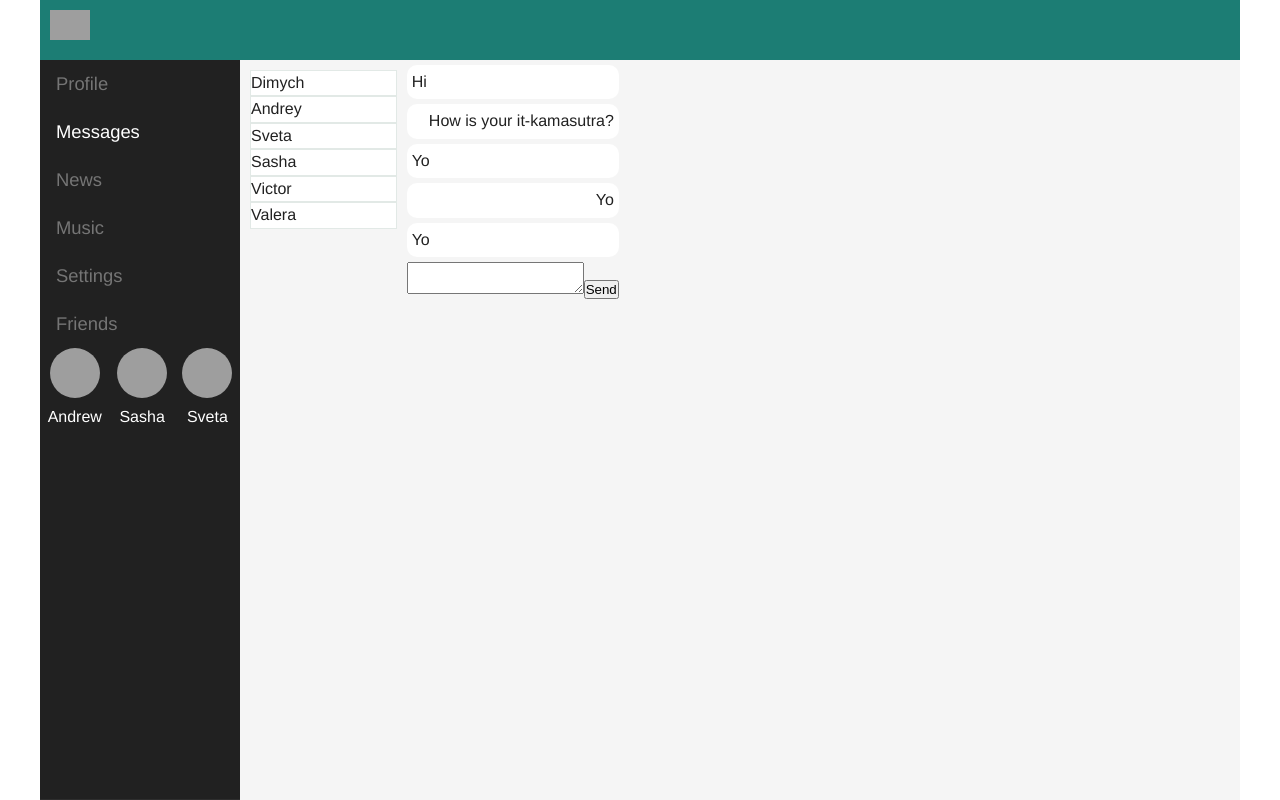
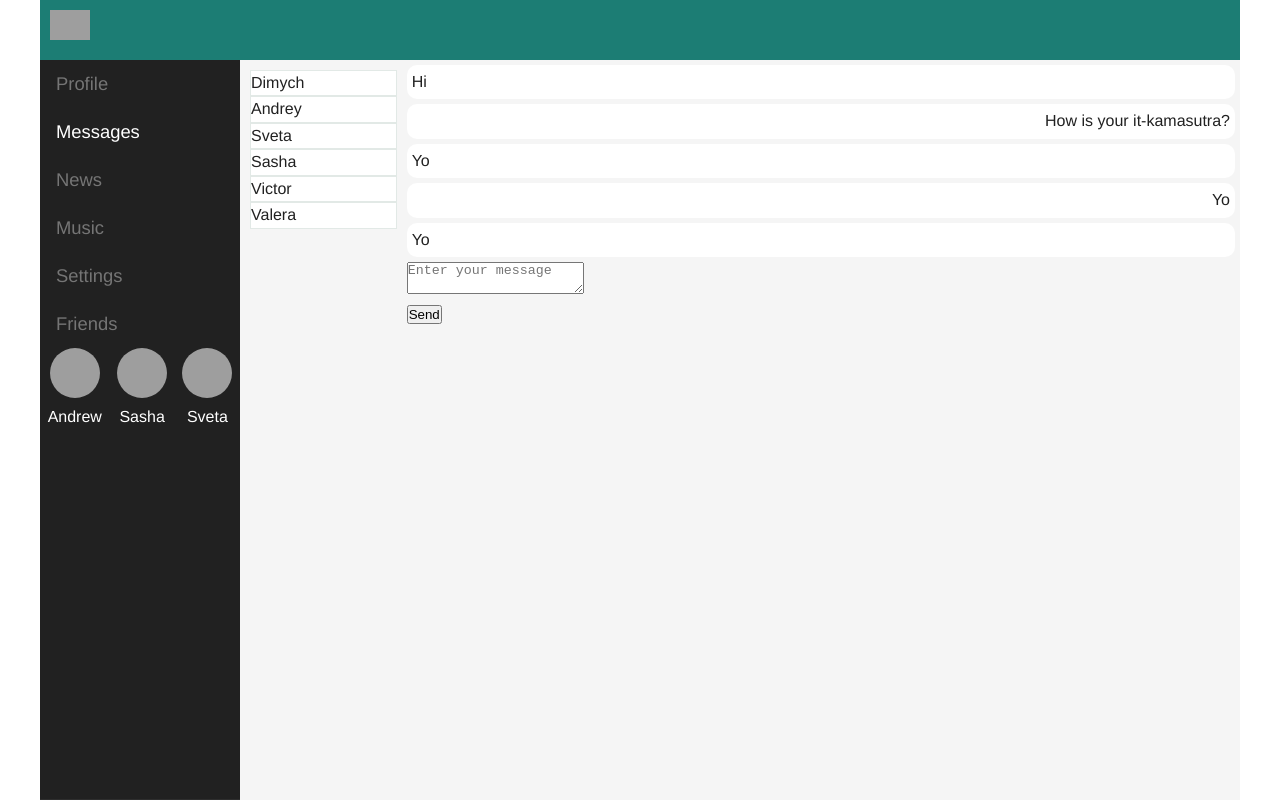
Before and after one commit to Kaifatch/pathOfSamurai, a React (Create React App) app: page /dialogs in a window 1280 px wide. Built offline with nearby package versions, Linux system fonts and the light colour scheme; grey boxes are pictures that could not be loaded.

Commit message:
add reducer

```diff
--- a/src/components/Dialogs/Dialogs.jsx
+++ b/src/components/Dialogs/Dialogs.jsx
@@ -3,18 +3,18 @@ import styles from "./Dialogs.module.css";
 import DialogItem from "./DialogItem/DialogItem";
 import Message from "./Message/Message";
 import {
-  sendMessageActionCreator,
-  setNewMessageTextActionCreator,
-} from "../../redux/state";
+  sendMessageCreator,
+  setNewMessageBodyCreator,
+} from "../../redux/dialogs-reducer";
 
 const Dialogs = (props) => {
-  let sendMessage = () => props.dispatch(sendMessageActionCreator());
+  let sendMessage = () => props.dispatch(sendMessageCreator());
 
-  let newMessageElement = React.createRef();
+  let newMessageBody = props.dialogsPage.newMessageBody;
 
-  let onMessageChange = () => {
-    let text = newMessageElement.current.value;
-    let action = setNewMessageTextActionCreator(text);
+  let onMessageChange = (event) => {
+    let body = event.target.value;
+    let action = setNewMessageBodyCreator(body);
     props.dispatch(action);
   };
 
@@ -30,13 +30,15 @@ const Dialogs = (props) => {
     <div className={styles.dialogs}>
       <ul className={styles.dialogsItems}>{dialogsElements}</ul>
       <div className={styles.messages}>
+        <div>{messagesElements}</div>
         <div>
-          {messagesElements}
           <textarea
+            placeholder="Enter your message"
             onChange={onMessageChange}
-            ref={newMessageElement}
-            value={props.dialogsPage.newMessageText}
+            value={newMessageBody}
           />
+        </div>
+        <div>
           <button onClick={sendMessage}>Send</button>
         </div>
       </div>
--- a/src/components/Dialogs/Dialogs.module.css
+++ b/src/components/Dialogs/Dialogs.module.css
@@ -31,6 +31,4 @@
 .messages {
   margin-right: 5px;
   margin-top: 5px;
-  display: flex;
-  align-items: stretch;
 }
--- a/src/components/Profile/MyPosts/MyPosts.jsx
+++ b/src/components/Profile/MyPosts/MyPosts.jsx
@@ -2,18 +2,18 @@ import React from "react";
 import styles from "./MyPosts.module.css";
 import Post from "./Post/Post";
 import {
-  addPostActionCreator,
-  setNewPostTextActionCreator,
-} from "../../../redux/state";
+  addPostCreator,
+  setNewPostTextCreator,
+} from "../../../redux/profile-reducer";
 
 const MyPosts = (props) => {
-  let addPost = () => props.dispatch(addPostActionCreator());
+  let addPost = () => props.dispatch(addPostCreator());
 
   let newPostElement = React.createRef();
 
   let onPostChange = () => {
     let text = newPostElement.current.value;
-    let action = setNewPostTextActionCreator(text);
+    let action = setNewPostTextCreator(text);
     props.dispatch(action);
   };
 
--- a/src/index.js
+++ b/src/index.js
@@ -3,7 +3,7 @@ import ReactDOM from 'react-dom';
 import './index.css';
 import App from './App';
 import * as serviceWorker from './serviceWorker';
-import store from './redux/state';
+import store from './redux/store';
 import { BrowserRouter } from 'react-router-dom';
 
 let rerenderEntireTree = (state) => {
--- /dev/null
+++ b/src/redux/dialogs-reducer.js
@@ -0,0 +1,27 @@
+const SEND_MESSAGE = "SEND-MESSAGE";
+const SET_NEW_MESSAGE_BODY = "SET-NEW-MESSAGE-BODY";
+
+const dialogsReducer = (state, action) => {
+
+  switch (action.type) {
+    case SEND_MESSAGE:
+      let body = state.newMessageBody;
+      state.messages.push({ id: 6, message: body });
+      state.newMessageBody = "";
+      return state;
+
+    case SET_NEW_MESSAGE_BODY:
+      state.newMessageBody = action.body;
+      return state;
+
+    default:
+      return state;
+  }
+}
+
+export const sendMessageCreator = () => ({ type: SEND_MESSAGE });
+
+export const setNewMessageBodyCreator = (body) =>
+  ({ type: SET_NEW_MESSAGE_BODY, body: body });
+
+export default dialogsReducer;
--- /dev/null
+++ b/src/redux/profile-reducer.js
@@ -0,0 +1,31 @@
+const ADD_POST = "ADD-POST";
+const SET_NEW_POST_TEXT = "SET-NEW-POST-TEXT";
+
+const profileReducer = (state, action) => {
+
+  switch (action.type) {
+    case ADD_POST:
+      let newPost = {
+        id: 5,
+        message: state.newPostText,
+        likesCount: 0
+      };
+      state.posts.push(newPost);
+      state.newPostText = "";
+      return state;
+
+    case SET_NEW_POST_TEXT:
+      state.newPostText = action.postText;
+      return state;
+
+    default:
+      return state;
+  }
+}
+
+export const addPostCreator = () => ({ type: ADD_POST });
+
+export const setNewPostTextCreator = (text) =>
+  ({ type: SET_NEW_POST_TEXT, postText: text });
+
+export default profileReducer;
--- /dev/null
+++ b/src/redux/sidebar-reducer.js
@@ -0,0 +1,7 @@
+const sidebarReducer = (state, action) => {
+
+
+  return state;
+}
+
+export default sidebarReducer;
--- a/src/redux/state.js
+++ /dev/null
@@ -1,157 +0,0 @@
-const ADD_POST = "ADD-POST";
-const SET_NEW_POST_TEXT = "SET-NEW-POST-TEXT";
-const SEND_MESSAGE = "SEND-MESSAGE";
-const SET_NEW_MESSAGE_TEXT = "SET-NEW-MESSAGE-TEXT";
-
-
-let store = {
-  _state: {
-    profilePage: {
-      posts: [
-        {
-          id: "1",
-          message: "Hi, how are you?",
-          likesCount: "15"
-        },
-        {
-          id: "2",
-          message: "It's my first post",
-          likesCount: "23"
-        },
-        {
-          id: "3",
-          message: "blabla",
-          likesCount: "23"
-        },
-        {
-          id: "4",
-          message: "dada",
-          likesCount: "23"
-        },
-      ],
-      newPostText: ""
-    },
-    dialogsPage: {
-      dialogs: [
-        {
-          id: "1",
-          name: "Dimych"
-        },
-        {
-          id: "2",
-          name: "Andrey"
-        },
-        {
-          id: "3",
-          name: "Sveta"
-        },
-        {
-          id: "4",
-          name: "Sasha"
-        },
-        {
-          id: "5",
-          name: "Victor"
-        },
-        {
-          id: "6",
-          name: "Valera"
-        },
-      ],
-      messages: [
-        {
-          id: "1",
-          message: "Hi"
-        },
-        {
-          id: "2",
-          message: "How is your it-kamasutra?"
-        },
-        {
-          id: "3",
-          message: "Yo"
-        },
-        {
-          id: "4",
-          message: "Yo"
-        },
-        {
-          id: "5",
-          message: "Yo"
-        },
-      ],
-      newMessageText: ""
-    },
-    sidebar: {
-      friends: [
-        {
-          id: "1",
-          name: "Andrew",
-          avatar: "https://cdn.pixabay.com/photo/2019/10/30/07/04/paint-4588860_960_720.png"
-        },
-        {
-          id: "2",
-          name: "Sasha",
-          avatar: "https://cdn.pixabay.com/photo/2019/10/30/07/04/paint-4588860_960_720.png"
-        },
-        {
-          id: "3",
-          name: "Sveta",
-          avatar: "https://cdn.pixabay.com/photo/2019/10/30/07/04/paint-4588860_960_720.png"
-        },
-      ]
-    }
-  },
-
-  _callSubscriber() {
-    console.log('no subscribers(observers)')
-  },
-
-  subscribe(observer) {
-    this._callSubscriber = observer;
-  },
-
-  getState() {
-    return this._state;
-  },
-
-  dispatch(action) {
-    if (action.type === ADD_POST) {
-      let newPost = {
-        id: "5",
-        message: this._state.profilePage.newPostText,
-        likesCount: "0"
-      };
-
-      this._state.profilePage.posts.push(newPost);
-      this._state.profilePage.newPostText = "";
-      this._callSubscriber(this._state);
-    } else if (action.type === SET_NEW_POST_TEXT) {
-      this._state.profilePage.newPostText = action.postText;
-      this._callSubscriber(this._state);
-    } else if (action.type === SEND_MESSAGE) {
-      let newMessage = {
-        id: "6",
-        message: this._state.dialogsPage.newMessageText
-      };
-      this._state.dialogsPage.messages.push(newMessage);
-      this._state.dialogsPage.newMessageText = "";
-      this._callSubscriber(this._state);
-    } else if (action.type === SET_NEW_MESSAGE_TEXT) {
-      this._state.dialogsPage.newMessageText = action.messageText;
-      this._callSubscriber(this._state);
-    }
-  }
-};
-
-export const addPostActionCreator = () => ({ type: ADD_POST });
-
-export const setNewPostTextActionCreator = (text) =>
-  ({ type: SET_NEW_POST_TEXT, postText: text });
-
-export const sendMessageActionCreator = () => ({ type: SEND_MESSAGE });
-
-export const setNewMessageTextActionCreator = (text) =>
-  ({ type: SET_NEW_MESSAGE_TEXT, messageText: text });
-
-export default store;
--- /dev/null
+++ b/src/redux/store.js
@@ -0,0 +1,127 @@
+import profileReducer from "./profile-reducer";
+import dialogsReducer from "./dialogs-reducer";
+import sidebarReducer from "./sidebar-reducer";
+
+
+let store = {
+  _state: {
+    profilePage: {
+      posts: [
+        {
+          id: 1,
+          message: "Hi, how are you?",
+          likesCount: 15
+        },
+        {
+          id: 2,
+          message: "It's my first post",
+          likesCount: 23
+        },
+        {
+          id: 3,
+          message: "blabla",
+          likesCount: 23
+        },
+        {
+          id: 4,
+          message: "dada",
+          likesCount: 23
+        },
+      ],
+      newPostText: ""
+    },
+    dialogsPage: {
+      dialogs: [
+        {
+          id: 1,
+          name: "Dimych"
+        },
+        {
+          id: 2,
+          name: "Andrey"
+        },
+        {
+          id: 3,
+          name: "Sveta"
+        },
+        {
+          id: 4,
+          name: "Sasha"
+        },
+        {
+          id: 5,
+          name: "Victor"
+        },
+        {
+          id: 6,
+          name: "Valera"
+        },
+      ],
+      messages: [
+        {
+          id: 1,
+          message: "Hi"
+        },
+        {
+          id: 2,
+          message: "How is your it-kamasutra?"
+        },
+        {
+          id: 3,
+          message: "Yo"
+        },
+        {
+          id: 4,
+          message: "Yo"
+        },
+        {
+          id: 5,
+          message: "Yo"
+        },
+      ],
+      newMessageBody: ""
+    },
+    sidebar: {
+      friends: [
+        {
+          id: 1,
+          name: "Andrew",
+          avatar: "https://cdn.pixabay.com/photo/2019/10/30/07/04/paint-4588860_960_720.png"
+        },
+        {
+          id: 2,
+          name: "Sasha",
+          avatar: "https://cdn.pixabay.com/photo/2019/10/30/07/04/paint-4588860_960_720.png"
+        },
+        {
+          id: 3,
+          name: "Sveta",
+          avatar: "https://cdn.pixabay.com/photo/2019/10/30/07/04/paint-4588860_960_720.png"
+        },
+      ]
+    }
+  },
+
+  _callSubscriber() {
+    console.log('no subscribers(observers)')
+  },
+
+  subscribe(observer) {
+    this._callSubscriber = observer;
+  },
+
+  getState() {
+    return this._state;
+  },
+
+  dispatch(action) {
+
+    this._state.profilePage = profileReducer(this._state.profilePage, action);
+    this._state.dialogsPage = dialogsReducer(this._state.dialogsPage, action);
+    this._state.sidebar = sidebarReducer(this._state.sidebar, action);
+
+    this._callSubscriber(this._state);
+  }
+};
+
+export default store;
```
